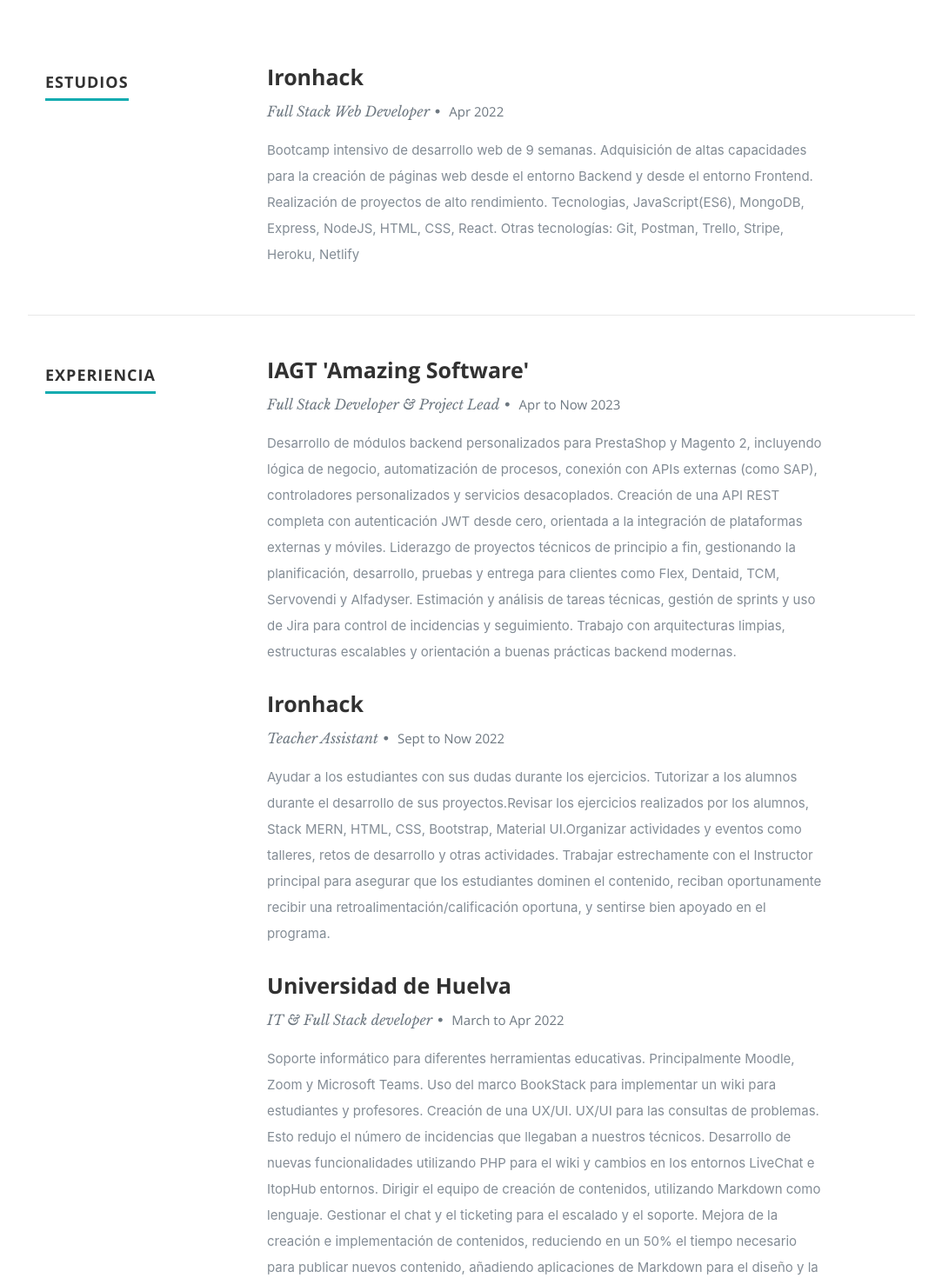
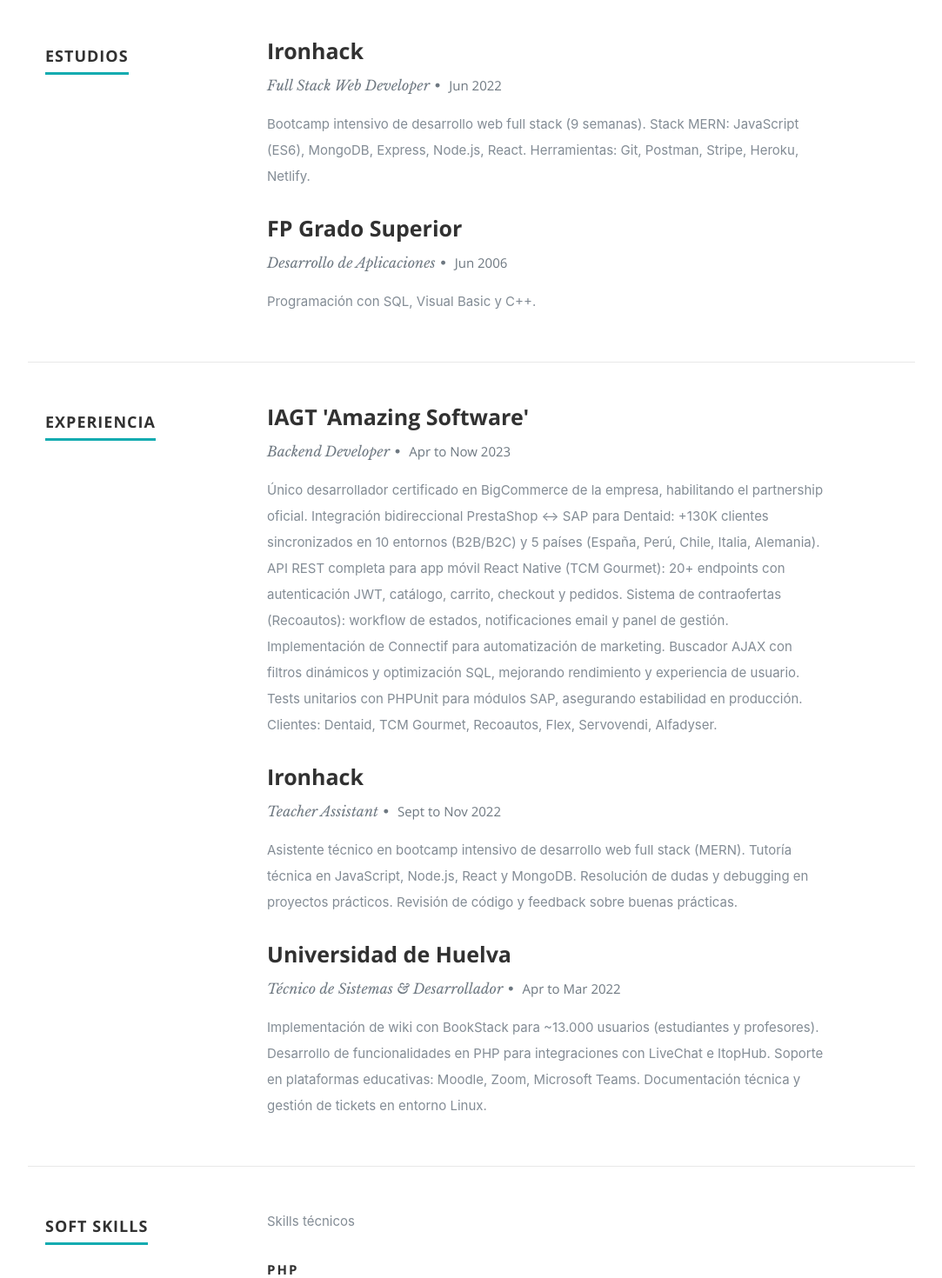
Before and after one commit to luthiwd/i-igomu-oz, a React (Create React App) app: page / in a window 1280 px wide. Shown: the part 1260-2730 px from the top of the page at 87% size, without its empty margins (98-1181 px from the left). Built offline with nearby package versions, Linux system fonts and the light colour scheme.

Commit message:
Update resumeData.js

```diff
--- a/src/resumeData.js
+++ b/src/resumeData.js
@@ -1,124 +1,130 @@
 let resumeData = {
   "imagebaseurl":"https://portfolio-inigomunoz.netlify.app/",
   "name": "Íñigo Muñoz",
-    "role": "Full Stack Web Developer",
-    "roleDescription": " Apasionado por la programación y el desarrollo de aplicaciones web. Busco soluciones a problemas para hacer la vida más sencilla.",
+  "role": "Backend Developer | APIs REST · Integraciones SAP · E-commerce",
+  "roleDescription": "Especializado en APIs REST, integraciones empresariales (SAP) y e-commerce. +130K clientes sincronizados en 5 países.",
   "socialLinks":[
       {
         "name":"linkedin",
-          "url":"https://www.linkedin.com/in/i%C3%B1igo-mu%C3%B1oz/",
+        "url":"https://www.linkedin.com/in/imjdev/",
         "className":"fa fa-linkedin"
       },
       {
         "name":"github",
-          "url":"https://github.com/luthiwd",
+        "url":"https://github.com/DevInigo",
         "className":"fa fa-github"
-        },
-        {
-          "name":"twitter",
-          "url":"https://twitter.com/Luthi_npc",
-          "className":"fa fa-twitter"
       },
       {
         "name":"mail",
         "url":"mailto:annattar@gmail.com",
         "className":"fa fa-envelope"
-        },
-        {
-          "name":"cv",
-          "url":"https://drive.google.com/file/d/158chb3NGED8uzi5dHtPTmZCQcT8YE6Jz/view?usp=share_link",
-          "className":"fa fa-file-o"
       }
     ],
-    "aboutme":"Me encanta programar y desarrollar cosas chulas. Siempre estoy dispuesto a aprender cosas nuevas. Además de programar, también me encanta el deporte, especialmente la Calistenia. Trato de practicarlo diariamente, pero si no estoy haciendo dominadas, probablemente me encuentres trabajando en un nuevo proyecto emocionante. Tengo experiencia en React, JavaScript, TypeScript, NextJS, HTML, CSS, MongoDB, Express, NodeJS, Mongoose, Bootstrap entre otras. Siempre estoy motivado para seguir aprendiendo y creciendo en el mundo de la programación y el desarrollo.",
-    // "address":"annattar@gma",
-    // "website":"https://inigomunoz.netlify.app/",
+  "aboutme":"Desarrollador Backend con experiencia en diseño de APIs REST, integraciones empresariales (SAP) y e-commerce. En IAGT he trabajado en proyectos de escala real: integración PrestaShop-SAP para +130K clientes en 5 países, API REST completa para app móvil, y automatización de marketing con Connectif. Stack actual: PHP, PrestaShop, BigCommerce. Aplico testing con PHPUnit y trabajo con Docker, Git y herramientas de IA. Abierto a roles con proyección hacia Node.js/TypeScript.",
   "education":[
     {
       "UniversityName":"Ironhack",
       "specialization":"Full Stack Web Developer",
-        "MonthOfPassing":"Apr",
+      "MonthOfPassing":"Jun",
       "YearOfPassing":"2022",
-        "Achievements":"Bootcamp intensivo de desarrollo web de 9 semanas. Adquisición de altas capacidades para la creación de páginas web desde el entorno Backend y desde el entorno Frontend. Realización de proyectos de alto rendimiento. Tecnologias, JavaScript(ES6), MongoDB, Express, NodeJS, HTML, CSS, React. Otras tecnologías: Git, Postman, Trello, Stripe, Heroku, Netlify",
+      "Achievements":"Bootcamp intensivo de desarrollo web full stack (9 semanas). Stack MERN: JavaScript (ES6), MongoDB, Express, Node.js, React. Herramientas: Git, Postman, Stripe, Heroku, Netlify."
     },
+    {
+      "UniversityName":"FP Grado Superior",
+      "specialization":"Desarrollo de Aplicaciones",
+      "MonthOfPassing":"Jun",
+      "YearOfPassing":"2006",
+      "Achievements":"Programación con SQL, Visual Basic y C++."
+    }
   ],
   "work":[
       {
         "CompanyName": "IAGT 'Amazing Software'",
-          "specialization": "Full Stack Developer & Project Lead",
+        "specialization": "Backend Developer",
         "MonthOfEnter": "Apr",
         "MonthOfLeaving": "Now",
         "YearOfLeaving": "2023",
-          "Achievements": `Desarrollo de módulos backend personalizados para PrestaShop y Magento 2, incluyendo lógica de negocio, automatización de procesos, conexión con APIs externas (como SAP), controladores personalizados y servicios desacoplados.
-        Creación de una API REST completa con autenticación JWT desde cero, orientada a la integración de plataformas externas y móviles.
-        Liderazgo de proyectos técnicos de principio a fin, gestionando la planificación, desarrollo, pruebas y entrega para clientes como Flex, Dentaid, TCM, Servovendi y Alfadyser.
-        Estimación y análisis de tareas técnicas, gestión de sprints y uso de Jira para control de incidencias y seguimiento.
-        Trabajo con arquitecturas limpias, estructuras escalables y orientación a buenas prácticas backend modernas.`
+        "Achievements": `Único desarrollador certificado en BigCommerce de la empresa, habilitando el partnership oficial.
+
+Integración bidireccional PrestaShop ↔ SAP para Dentaid: +130K clientes sincronizados en 10 entornos (B2B/B2C) y 5 países (España, Perú, Chile, Italia, Alemania).
+
+API REST completa para app móvil React Native (TCM Gourmet): 20+ endpoints con autenticación JWT, catálogo, carrito, checkout y pedidos.
+
+Sistema de contraofertas (Recoautos): workflow de estados, notificaciones email y panel de gestión. Implementación de Connectif para automatización de marketing.
+
+Buscador AJAX con filtros dinámicos y optimización SQL, mejorando rendimiento y experiencia de usuario.
+
+Tests unitarios con PHPUnit para módulos SAP, asegurando estabilidad en producción.
+
+Clientes: Dentaid, TCM Gourmet, Recoautos, Flex, Servovendi, Alfadyser.`
       },
-
     {
       "CompanyName":"Ironhack",
       "specialization":"Teacher Assistant",
       "MonthOfEnter":"Sept",
-        "MonthOfLeaving":"Now",
+      "MonthOfLeaving":"Nov",
       "YearOfLeaving":"2022",
-        "Achievements":`Ayudar a los estudiantes con sus dudas durante los ejercicios. Tutorizar a los alumnos durante el desarrollo de sus proyectos.Revisar los ejercicios realizados por los alumnos, Stack MERN, HTML, CSS, Bootstrap, Material UI.Organizar actividades y eventos como talleres, retos de desarrollo y otras actividades. Trabajar estrechamente con el Instructor principal para asegurar que los estudiantes dominen el contenido, reciban oportunamente recibir una retroalimentación/calificación oportuna, y sentirse bien apoyado en el programa.`
+      "Achievements":`Asistente técnico en bootcamp intensivo de desarrollo web full stack (MERN).
+
+Tutoría técnica en JavaScript, Node.js, React y MongoDB.
+Resolución de dudas y debugging en proyectos prácticos.
+Revisión de código y feedback sobre buenas prácticas.`
     },
     {
       "CompanyName":"Universidad de Huelva",
-        "specialization":"IT & Full Stack developer",
-        "MonthOfEnter":"March",
-        "MonthOfLeaving":"Apr",
+      "specialization":"Técnico de Sistemas & Desarrollador",
+      "MonthOfEnter":"Apr",
+      "MonthOfLeaving":"Mar",
       "YearOfLeaving":"2022",
-        "Achievements":"Soporte informático para diferentes herramientas educativas. Principalmente Moodle, Zoom y Microsoft Teams. Uso del marco BookStack para implementar un wiki para estudiantes y profesores. Creación de una UX/UI. UX/UI para las consultas de problemas. Esto redujo el número de incidencias que llegaban a nuestros técnicos. Desarrollo de nuevas funcionalidades utilizando PHP para el wiki y cambios en los entornos LiveChat e ItopHub entornos. Dirigir el equipo de creación de contenidos, utilizando Markdown como lenguaje. Gestionar el chat y el ticketing para el escalado y el soporte. Mejora de la creación e implementación de contenidos, reduciendo en un 50% el tiempo necesario para publicar nuevos contenido, añadiendo aplicaciones de Markdown para el diseño y la estructura de las entradas y haciéndolo más fácil para el equipo." },
-      {
-        "CompanyName":"Freelance",
-        "specialization":"Full Stack web developer: Wordpress and Prestashop",
-        "MonthOfEnter":"May 2017",
-        "MonthOfLeaving":"March",
-        "YearOfLeaving":"2021",
-        "Achievements":"Autodidacta de Wordpress y Prestashop. Diseño, desarrollo, implantación y optimización web para dos sitios: una empresa de cerveza artesanal y una empresa de asociación cultural. Personalización de temas y cambio de comportamientos por defecto para adaptarse a las necesidades de los proyectos. Personalización de la pasarela de pago, configuración e integración para un plugin de ecommerce. Mantenimiento de la web, resolución de problemas y creación de contenidos. Mantener y evolucionar las dos webs utilizando metodologías ágiles y haciendo a los clientes parte del del proyecto. Dirigir el equipo de creación de contenidos."}
+      "Achievements":`Implementación de wiki con BookStack para ~13.000 usuarios (estudiantes y profesores).
+
+Desarrollo de funcionalidades en PHP para integraciones con LiveChat e ItopHub.
+
+Soporte en plataformas educativas: Moodle, Zoom, Microsoft Teams.
+
+Documentación técnica y gestión de tickets en entorno Linux.`
+    }
   ],
-    "skillsDescription":"",
+  "skillsDescription":"Skills técnicos",
   "skills":[
-      {
-        "skillname":"Comunicación técnica"
-      },
-      {
-        "skillname":"Resolución de problemas"
-      },
-      {
-        "skillname":"Aprendizaje continuo"
-      },
-      {
-        "skillname":"Flexibilidad y adaptabilidad"
-      },
-      {
-        "skillname":"Trabajo en Equipo"
-      },
-      {
-        "skillname":"Gestión de tiempo"
-      },
-
+    { "skillname": "PHP" },
+    { "skillname": "APIs REST" },
+    { "skillname": "PrestaShop" },
+    { "skillname": "BigCommerce" },
+    { "skillname": "SAP Integration" },
+    { "skillname": "MySQL" },
+    { "skillname": "PHPUnit" },
+    { "skillname": "Docker" },
+    { "skillname": "Git" },
+    { "skillname": "Connectif" },
+    { "skillname": "JavaScript (ES6)" },
+    { "skillname": "Node.js (learning)" }
   ],
   "portfolio":[
     {
-        "name":"Cats",
-        "description":"Esquiva Cthulus y captura latas, puedes montarte en una Conga!!!",
-        "imgurl":"https://res.cloudinary.com/djersm2h6/image/upload/v1655546449/imagesportfolio/cats_ifnaqy.png",
-        "url": "https://luthiwd.github.io/Cats/",
-        "giturlf": "https://github.com/luthiwd/Cats"
+      "name": "API PrestaShop (TCM Gourmet)",
+      "description": "API REST completa para app móvil React Native. 20+ endpoints: autenticación JWT, catálogo, carrito, checkout y pedidos.",
+      "imgurl": "https://res.cloudinary.com/djersm2h6/image/upload/v1751021910/prestaapi_er9ssx.png",
+      "url": "",
+      "giturlf": "https://github.com/DevInigo/iagtapi"
+    },
+    {
+      "name":"Wiki Universidad de Huelva",
+      "description":"Wiki con BookStack para ~13.000 usuarios. Soporte a estudiantes y profesores.",
+      "imgurl":"https://res.cloudinary.com/djersm2h6/image/upload/v1655982892/imagesportfolio/uhu_mn5ost.png",
+      "url": "https://ayudame.uhu.es/docs/",
+      "giturlf": ""
     },
     {
       "name":"Vinegar",
-        "description":"Aplicación destinada a los propietarios de gimnasios y entrenadores. Permite crear ejercicios y rutinas.",
+      "description":"Aplicación para gimnasios y entrenadores. Proyecto Ironhack (Node.js, MongoDB, Express).",
       "imgurl":"https://res.cloudinary.com/djersm2h6/image/upload/v1655546449/imagesportfolio/vinegar_1_y7kprc.png",
       "url": "https://vinegar-y9kl.onrender.com/",
       "giturlf": "https://github.com/luthiwd/vinegar"
     },
     {
       "name":"Miecocaja",
-        "description":"Plataforma para los que buscan una manera más sostenible y ecológica de tener los mejores alimentos.",
+      "description":"Plataforma e-commerce ecológica. Proyecto Ironhack (React, Node.js, MongoDB).",
       "imgurl":"https://res.cloudinary.com/djersm2h6/image/upload/v1655546450/imagesportfolio/miecocaja_1_xz5ub7.png",
       "url": "https://ecocajas.netlify.app/",
       "giturlf": "https://github.com/luthiwd/cajas-ecologicas-client",
@@ -126,80 +132,24 @@
     },
     {
       "name":"BeeMoving",
-        "description":"Aplicación para la gestión, control, mantenimiento de colmenas de abejas.",
+      "description":"Aplicación para gestión de colmenas. Proyecto Ironhack (React, Node.js).",
       "imgurl":"https://res.cloudinary.com/djersm2h6/image/upload/v1655546452/imagesportfolio/beemoving_w8gzkc.png",
       "url": "https://beemoving.netlify.app/",
       "giturlf": "https://github.com/luthiwd/beemoving-client",
       "giturlb": "https://github.com/luthiwd/beemoving-server"
     },
     {
-        "name":"ApiCats",
-        "description":"Prueba técnica consulta de API y mostrar imagen según parametros de consulta",
-        "imgurl":"https://res.cloudinary.com/djersm2h6/image/upload/v1677835668/imagesportfolio/catAPI_pkd13t.png",
-        "url": "https://api-cats-mu.vercel.app/",
-        "giturlf": "https://github.com/luthiwd/react-prueba-apiCats",
-        "giturlb": ""
-      },
-      {
-        "name":"SearchMovie",
-        "description":"Prueba técnica busqueda de películas en API y filtrado",
-        "imgurl":"https://res.cloudinary.com/djersm2h6/image/upload/v1677835862/imagesportfolio/searchmovie_tcxpd6.png",
-        "url": "https://filmsearch-seven.vercel.app/",
-        "giturlf": "https://github.com/luthiwd/react-search-movies",
-        "giturlb": ""
-      },
-      {
-        "name":"Uhu Wiki",
-        "description":"Wiki para la Universidad de Huelva, para consultas de profesores y alumnos",
-        "imgurl":"https://res.cloudinary.com/djersm2h6/image/upload/v1655982892/imagesportfolio/uhu_mn5ost.png",
-        "url": "https://ayudame.uhu.es/docs/",
-        "giturlf": ""
-      },
-      {
       "name":"Cerveza Belona",
-        "description":"Tienda de Cerveza Artesanal Belona. Desarrollada en Prestashop",
+      "description":"Tienda e-commerce de cerveza artesanal. Desarrollada en PrestaShop.",
       "imgurl":"https://res.cloudinary.com/djersm2h6/image/upload/v1655546450/imagesportfolio/belona_qmgrwi.png",
       "url": "https://cervezabelona.com/",
       "giturlf": ""
-      },
-      {
-        "name":"ALMA",
-        "description":"Web para la Asociación literaria medieval Arthedain, realizada con Wordpress",
-        "imgurl":"https://res.cloudinary.com/djersm2h6/image/upload/v1655546449/imagesportfolio/alma_1_ec2ib5.png",
-        "url": "https://github.com/luthiwd/Alma-Web",
-        "giturlf": "https://github.com/luthiwd/Alma-Web"
-      },
-
-    ],
-    "development":[
-      {
-        "name":"PetCalendary: En desarrollo",
-        "description":"Aplicación para la gestión, control de mascotas.",
-        "imgurl":"https://res.cloudinary.com/djersm2h6/image/upload/c_scale,h_191,w_215/v1664874032/petsdiary/petcal_mcbbgu.png",
-        "url": "",
-        "giturlf":"https://github.com/luthiwd/petsclient",
-        "giturlb":"https://github.com/luthiwd/petsserver"
-      },
-      {
-        "name":"Marvelous: En desarrollo",
-        "description":"Aplicación para consultar API de Marvel. Desarrollada con Next13 y HyperUI",
-        "imgurl":"https://res.cloudinary.com/djersm2h6/image/upload/v1674583445/marvelproject/marvelous_atlaue.png",
-        "url": "https://murvel-next13-hyperui-d9th4o8ys-luthiwd.vercel.app/",
-        "giturlf": "https://github.com/luthiwd/murvel-next13-hyperui"
-      },
+    }
   ],
   "testimonials":[
     {
-        "description":"Durante el bootcamp de Desarrollo Web, Iñigo se destacó como uno de los mejores estudiantes, continuamente demostrando una gran dedicación e interés por la materia y las diferentes formas de aplicar funcionalidades complejas. También demostró grandes habilidades de trabajo en equipo y soporte a sus compañeros, siempre apoyando de forma muy paciente y didacta. Al final entregó tres grandes proyectos excediendo en todos los requisitos establecidos. Sin duda cualquier empresa conseguiría un desarrollador con excelentes cualidades técnicas y personales al contratar a Iñigo!",
-        "name":"Jorge Luis Berrizbeitia Rivas Teach Lead"
-      },
-      {
-        "description":"Siempre tiene una idea que desarrollar, su mente no para.",
-        "name":"Compañer@ de Bootcamp"
-      },
-      {
-        "description":"Maestro del BackEnd",
-        "name":"Profesor del Bootcamp"
+      "description":"Durante el bootcamp de Desarrollo Web, Iñigo se destacó como uno de los mejores estudiantes, continuamente demostrando una gran dedicación e interés por la materia. También demostró grandes habilidades de trabajo en equipo y soporte a sus compañeros. Sin duda cualquier empresa conseguiría un desarrollador con excelentes cualidades técnicas y personales al contratar a Iñigo!",
+      "name":"Jorge Luis Berrizbeitia Rivas - Tech Lead Ironhack"
     }
   ]
 }
```
Lines whose indentation alone changed are shown as unchanged.
